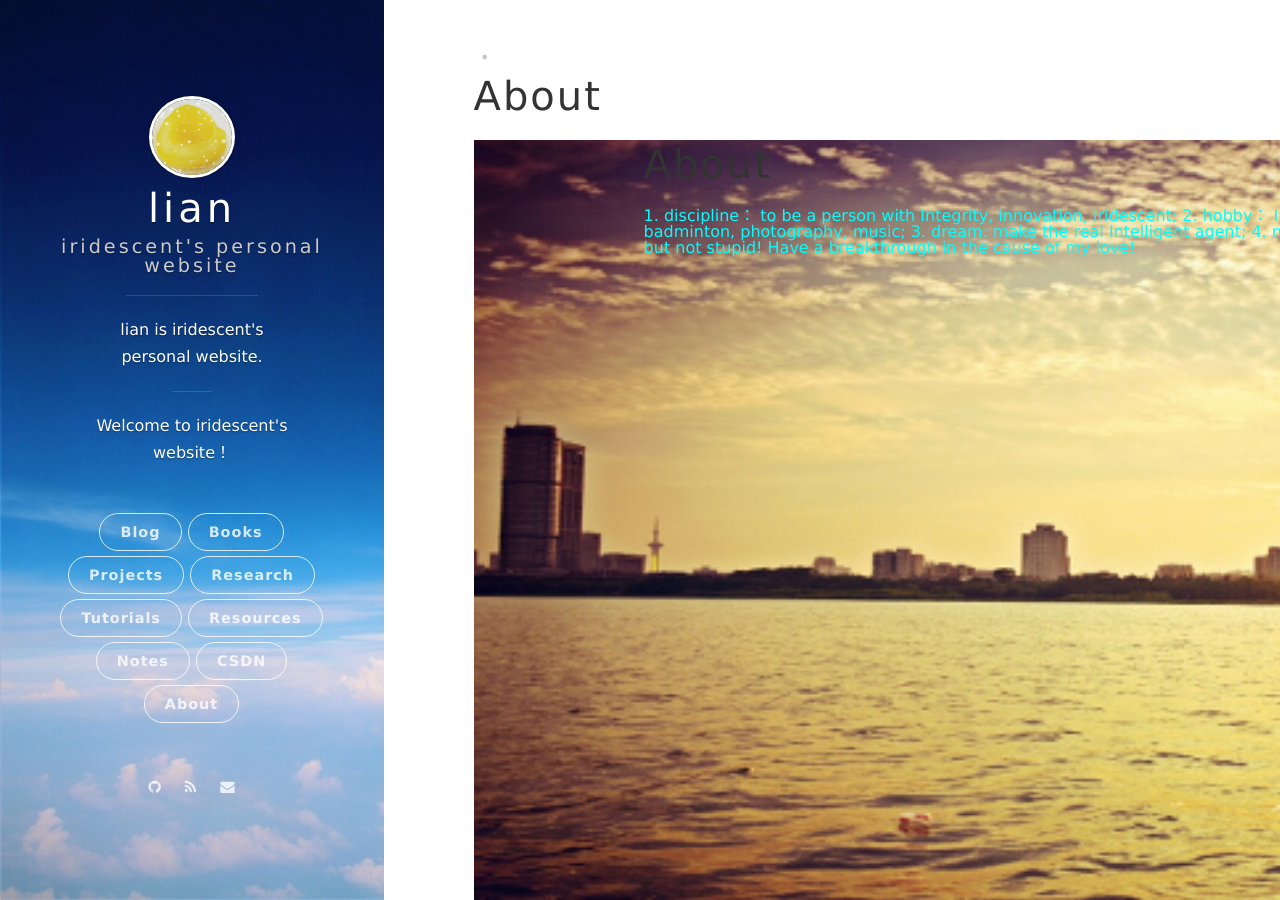
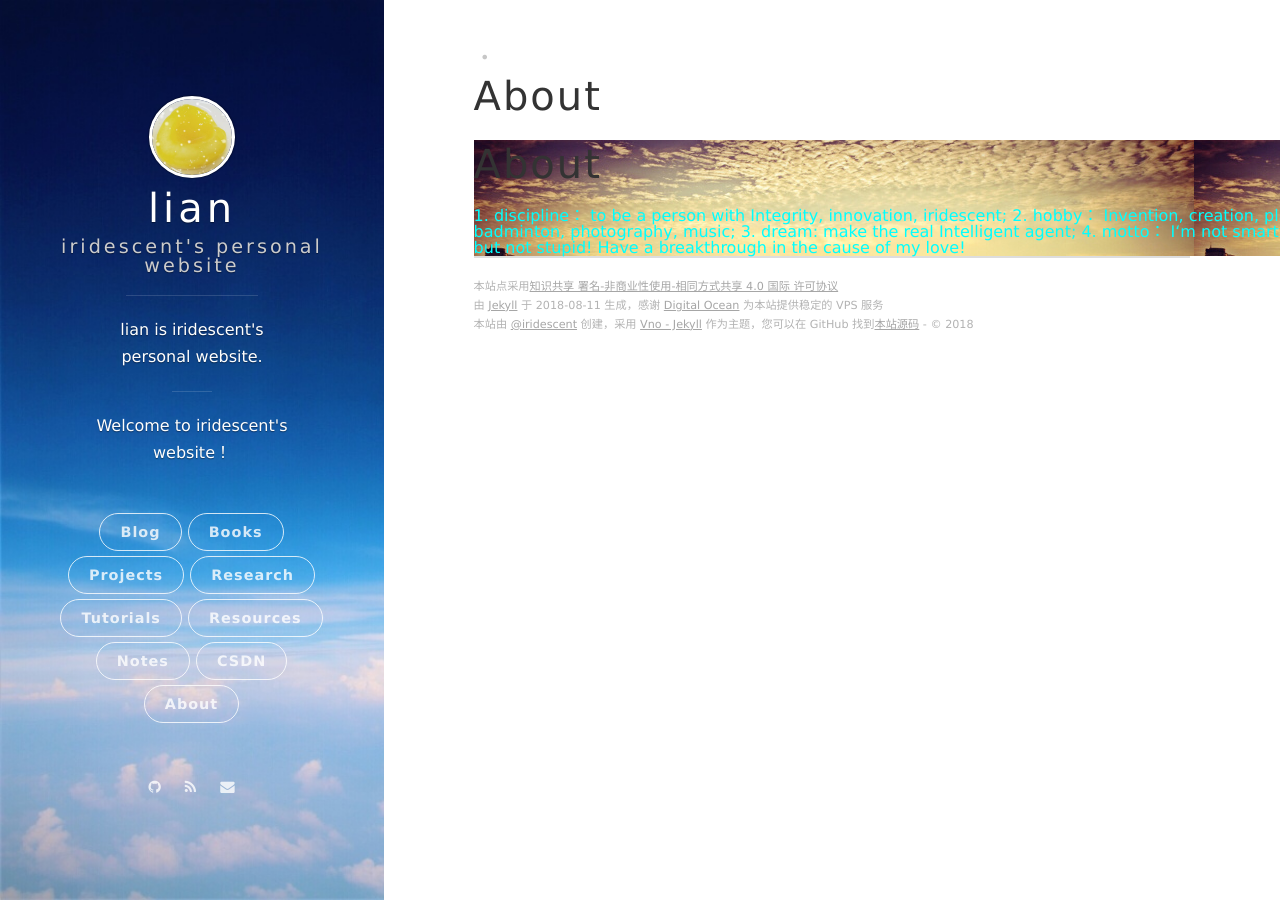
Before and after one commit to antsfamily/antsfamily.github.io, a Jekyll site: the page built from about/index.html, in a window 1280 px wide. Built offline with Jekyll 4.4.1, drawn with Linux system fonts in a browser that asks for light colours; nearby versions of some CDN libraries; comment, search, counter and statistics services are not loaded.

Commit message:
update about

```diff
--- a/about/index.html
+++ b/about/index.html
@@ -13,7 +13,7 @@
 header-img: "assets/images/about-bg.jpg"
 ---
 
-<header class="panel-cover" style="background-image: url('{{ site.baseurl }}/{% if page.header-img %}{{ page.header-img }}{% else %}{{ site.header-img }}{% endif %}')">
+<header class="panel" style="background-image: url('{{ site.baseurl }}/{% if page.header-img %}{{ page.header-img }}{% else %}{{ site.header-img }}{% endif %}')">
     <div class="container">
         <div class="row">
             <div class="col-lg-8 col-lg-offset-2 col-md-10 col-md-offset-1">
```
